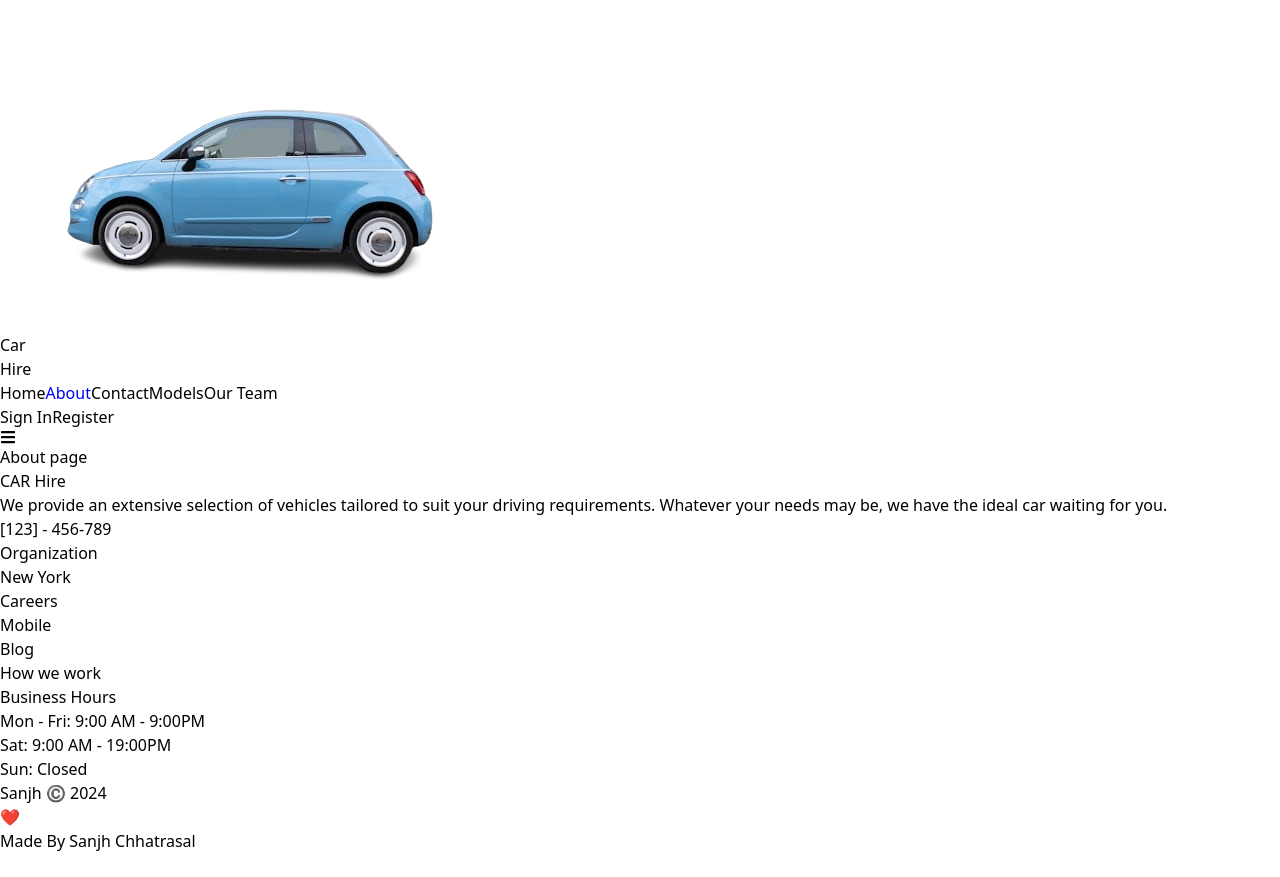
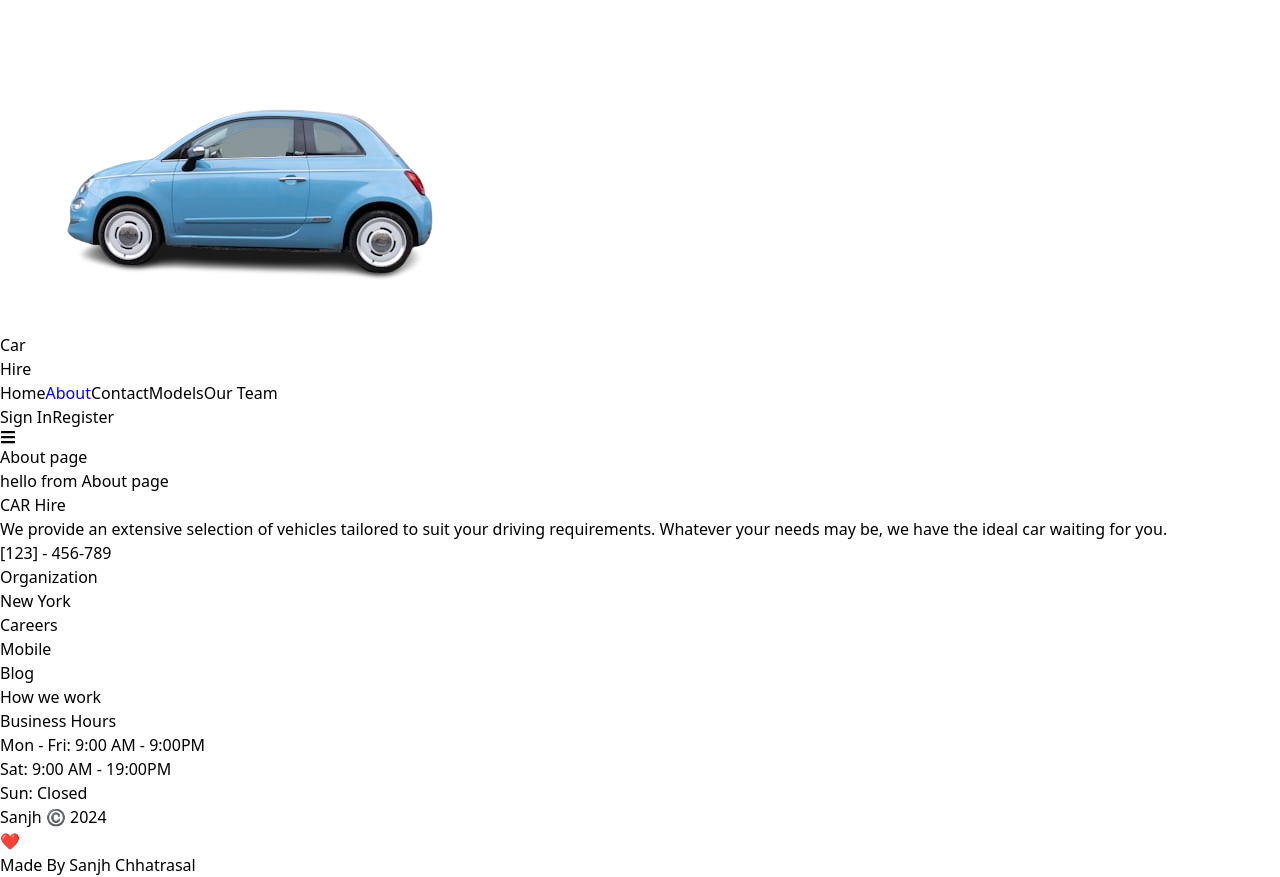
Before and after one commit to sanjhchhatrasal/Car-Hire, a React (Vite) app: page /about in a window 1280 px wide. Before the commit the page ends 853 px from the top, so only its background shows below. Built offline with nearby package versions, Linux system fonts and the light colour scheme.

Commit message:
About.jsx

```diff
--- a/src/Pages/About/About.jsx
+++ b/src/Pages/About/About.jsx
@@ -4,6 +4,7 @@ function About() {
   return (
     <div className='h-screen w-full bg-red-200 flex items-center justify-center'>
       <h1 className='text-2xl font-semibold'>About page</h1>
+      <h2> <h2>hello from About page</h2></h2>
     </div>
   )
 }
```
